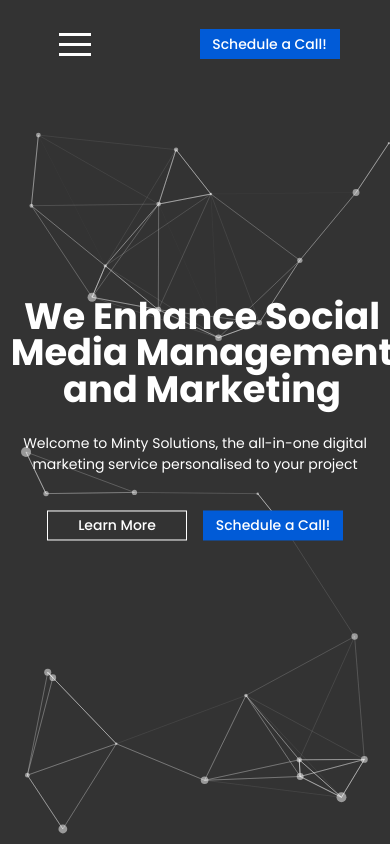
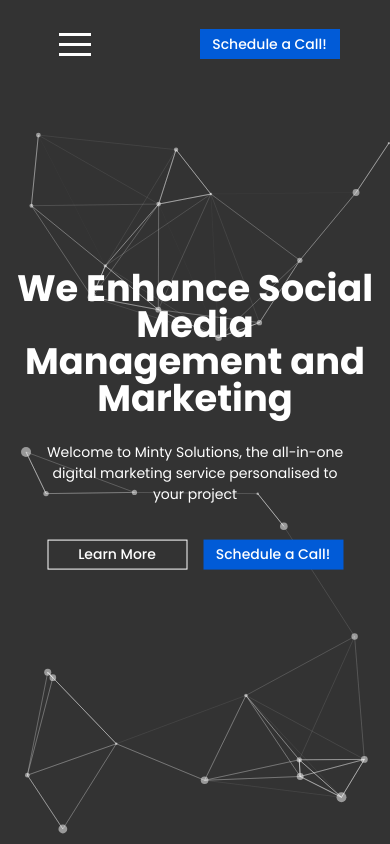
Before and after one commit to chrisokwakol/mintyy, a Next.js app: page / in a window 390 px wide. Shown: the top 844 px of the page. Built offline with nearby package versions, Linux system fonts and the light colour scheme.

Commit message:
reduced  max-Width on h1 in hero section for 425px devices

```diff
--- a/styles/Header.module.css
+++ b/styles/Header.module.css
@@ -185,13 +185,14 @@
 	.heroContent h1 {
 		font-size: 2.3rem;
 		line-height: 1;
-		max-width: 384px;
+		max-width: 365px;
 	}
 
 	.heroContent p {
 		font-size: 0.875rem;
 		padding-top: 5px;
 		padding-bottom: 5px;
+		max-width: 300px;
 	}
 
 	.scheduleACallBtn {
```
